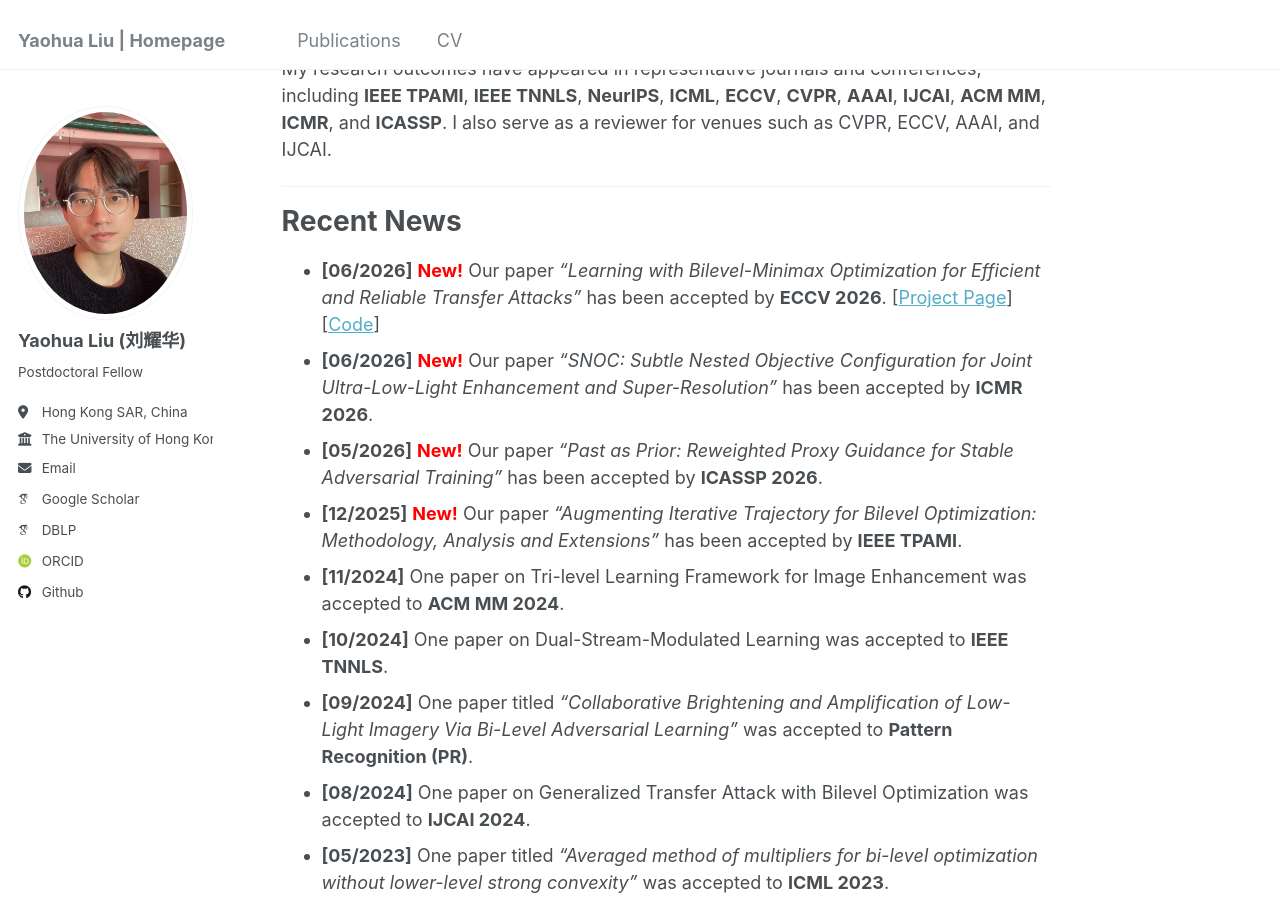
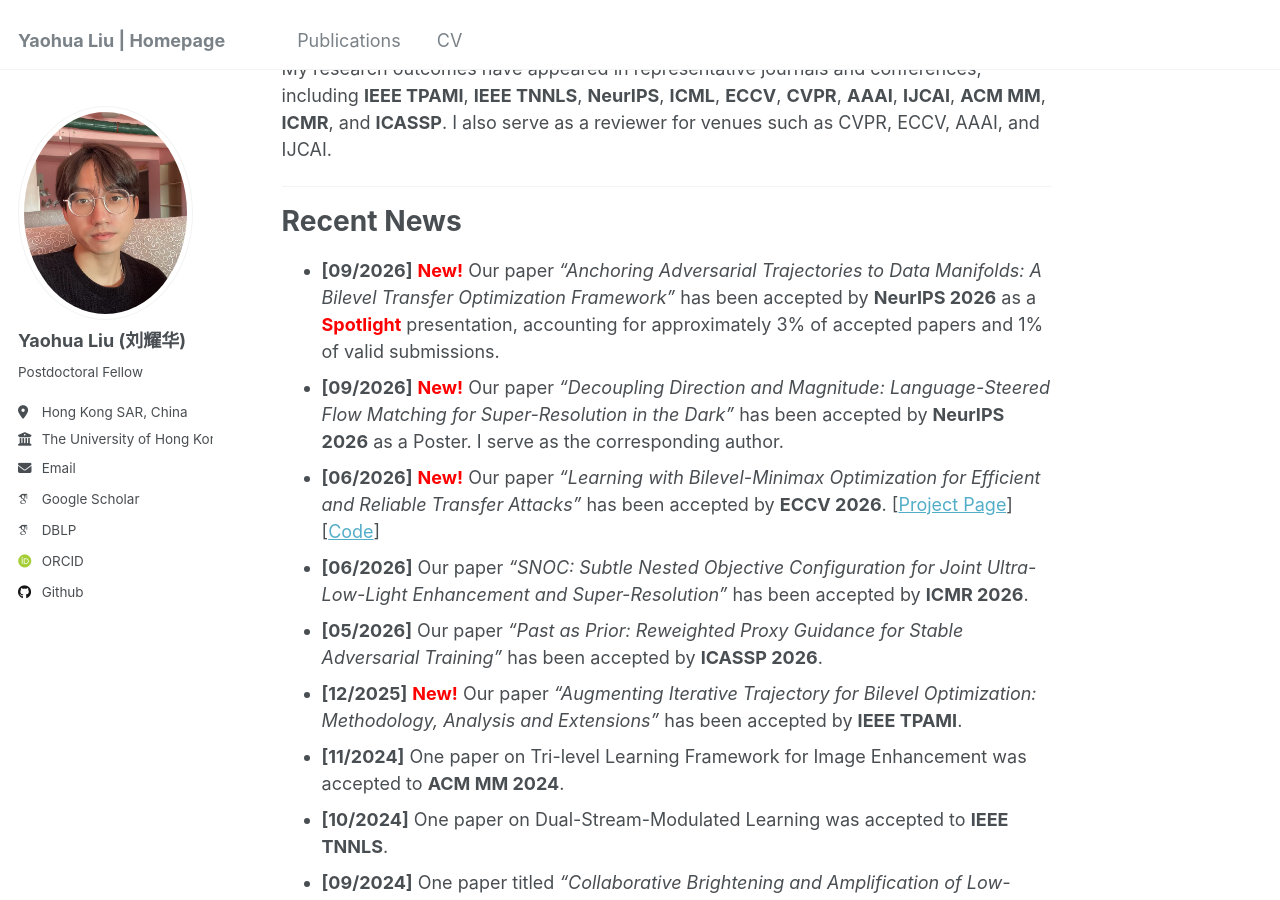
Before and after one commit to callous-youth/callous-youth.github.io, a Jekyll site: the page built from _pages/about.md, in a window 1280 px wide and 900 px high, scrolled down 730 px. Built offline with Jekyll 4.4.1, drawn with Linux system fonts in a browser that asks for light colours; some web fonts are replaced.

Commit message:
update NeurIPS

```diff
--- a/_pages/about.md
+++ b/_pages/about.md
@@ -27,9 +27,11 @@ My research outcomes have appeared in representative journals and conferences, i
 
 Recent News
 ======
+- **[09/2026]** <span style="color:red">**New!**</span> Our paper *"Anchoring Adversarial Trajectories to Data Manifolds: A Bilevel Transfer Optimization Framework"* has been accepted by **NeurIPS 2026** as a <span style="color: red;"><strong>Spotlight</strong></span> presentation, accounting for approximately 3% of accepted papers and 1% of valid submissions.
+- **[09/2026]** <span style="color:red">**New!**</span> Our paper *"Decoupling Direction and Magnitude: Language-Steered Flow Matching for Super-Resolution in the Dark"* has been accepted by **NeurIPS 2026** as a Poster. I serve as the corresponding author.
 - **[06/2026]** <span style="color:red">**New!**</span> Our paper *"Learning with Bilevel-Minimax Optimization for Efficient and Reliable Transfer Attacks"* has been accepted by **ECCV 2026**. [[Project Page](https://callous-youth.github.io/BMAT/)] [[Code](https://github.com/callous-youth/BMAT)]
-- **[06/2026]** <span style="color:red">**New!**</span> Our paper *"SNOC: Subtle Nested Objective Configuration for Joint Ultra-Low-Light Enhancement and Super-Resolution"* has been accepted by **ICMR 2026**.
-- **[05/2026]** <span style="color:red">**New!**</span> Our paper *"Past as Prior: Reweighted Proxy Guidance for Stable Adversarial Training"* has been accepted by **ICASSP 2026**.
+- **[06/2026]** Our paper *"SNOC: Subtle Nested Objective Configuration for Joint Ultra-Low-Light Enhancement and Super-Resolution"* has been accepted by **ICMR 2026**.
+- **[05/2026]** Our paper *"Past as Prior: Reweighted Proxy Guidance for Stable Adversarial Training"* has been accepted by **ICASSP 2026**.
 - **[12/2025]** <span style="color:red">**New!**</span> Our paper *"Augmenting Iterative Trajectory for Bilevel Optimization: Methodology, Analysis and Extensions"* has been accepted by **IEEE TPAMI**.
 - **[11/2024]** One paper on Tri-level Learning Framework for Image Enhancement was accepted to **ACM MM 2024**.
 - **[10/2024]** One paper on Dual-Stream-Modulated Learning was accepted to **IEEE TNNLS**.
```
